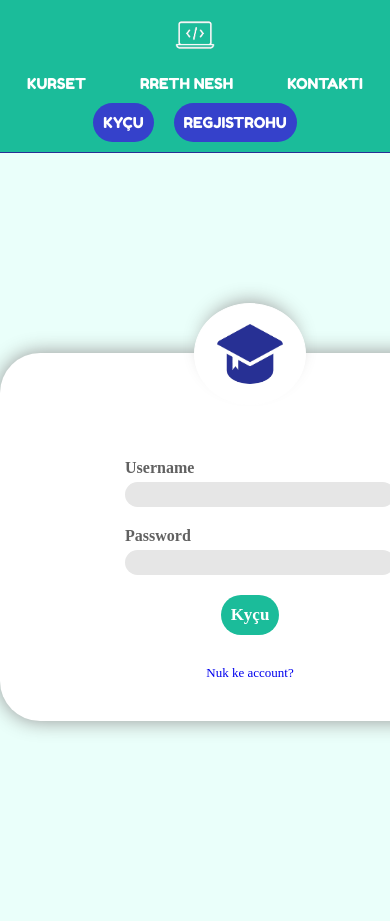
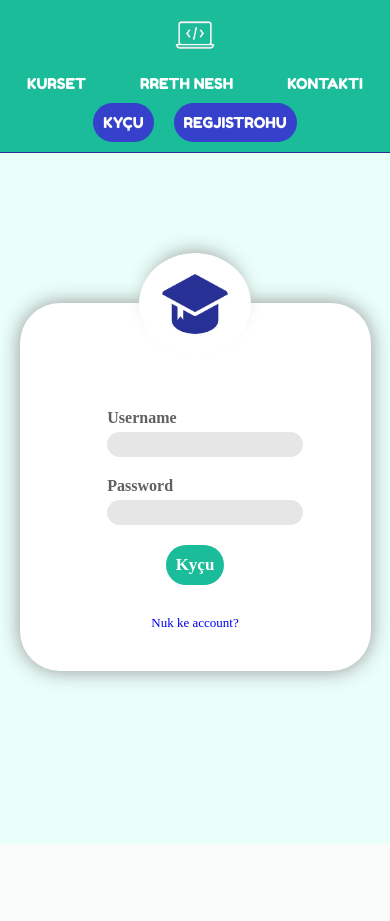
Before and after one commit to ringash/Meso-Online, a PHP site: page /login.php in a window 390 px wide; the page is wider, and only the part inside the window is pictured. After the commit the page ends 844 px from the top of that part, so only its background shows below. Run offline with PHP 8.4, Linux system fonts and the light colour scheme; some web fonts are replaced.

Commit message:
login responsivity

```diff
--- a/css/login-style.css
+++ b/css/login-style.css
@@ -96,3 +96,13 @@ button:hover {
     text-decoration: none;
     font-family: 'Convergence';
 }
+
+@media only screen and (max-width: 400px) {
+    body{
+        height: 100vh;
+    }
+    #login-form {
+        margin: 150px auto;
+        width: 90%;
+    }
+}
```
